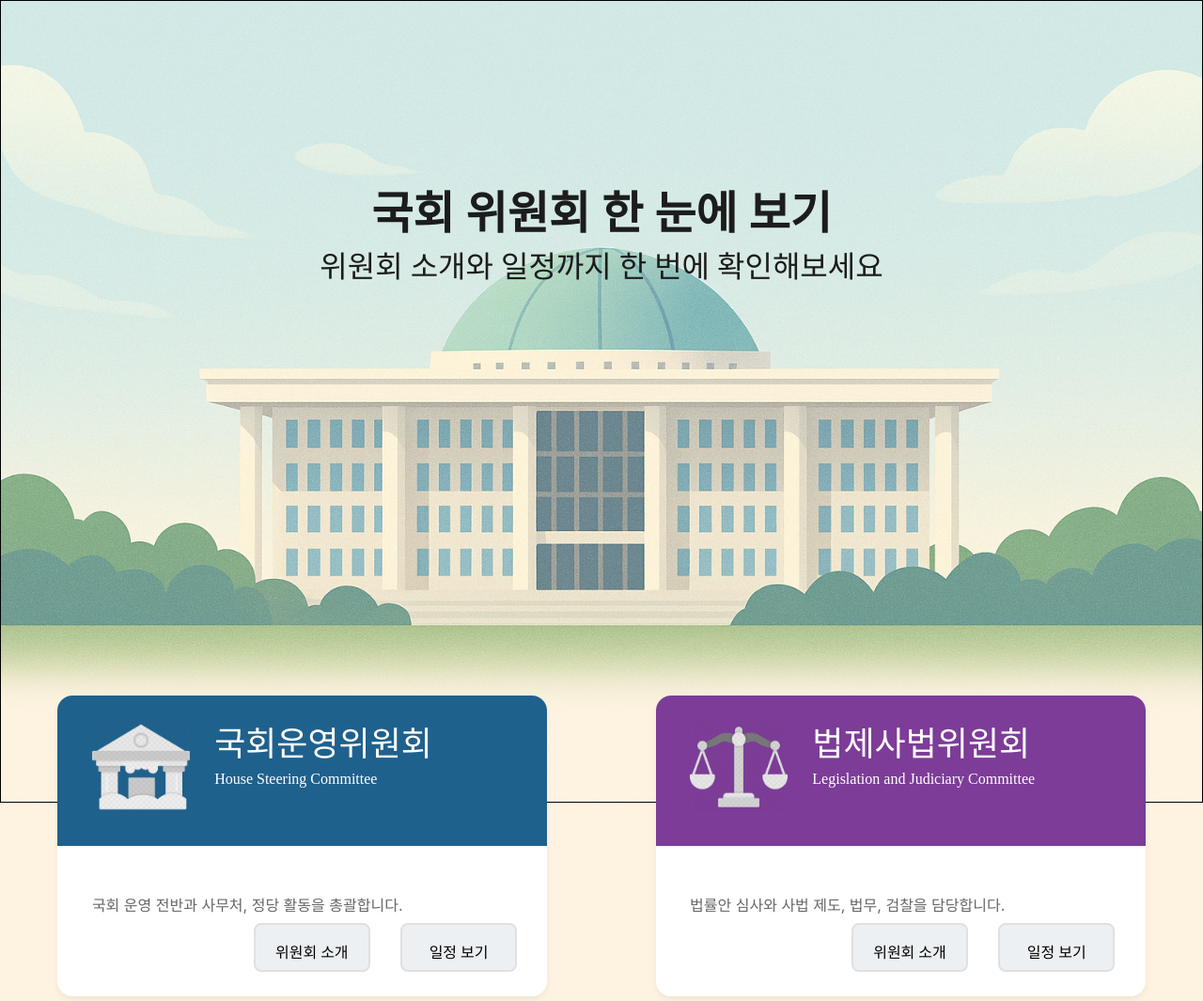
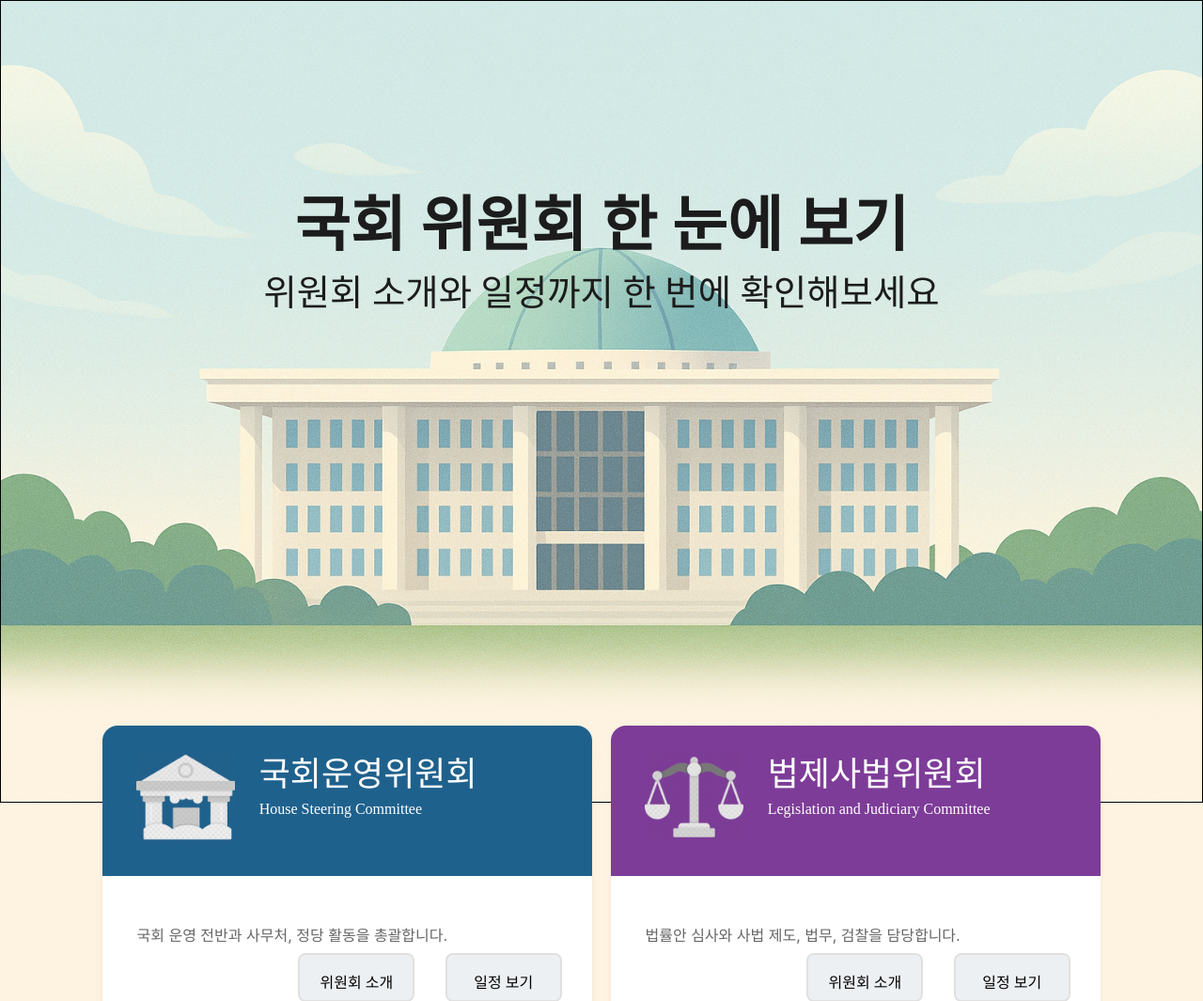
Before and after one commit to leehosung-edu/oao-dashborad, a FastAPI app: page / in a window 1280 px wide. Shown: the top 1065 px of the page at 94% size. Run offline with FastAPI, Linux system fonts and the light colour scheme.

Commit message:
이전 커밋 내용 롤백 및 그리드 사용 테스트

```diff
--- a/app/static/css/index.css
+++ b/app/static/css/index.css
@@ -19,6 +19,7 @@ main {
     display: flex;
     min-height: 4224px; /* 최소 높이 4224px 유지 */
     max-height: calc(100% + 100px); /* 내부 요소 길이에 100px 추가 */
+    /* width: 100%; */
     width: auto;
     flex-direction: column;
     align-items: center;
@@ -48,7 +49,7 @@ main {
     color: #1C1C1C;
     text-align: center;
     font-family: "Noto Sans KR";
-    font-size: clamp(12px, 7vw, 48px);
+    font-size: clamp(12px, 5vw, 7vw);
     font-style: normal;
     font-weight: 700;
     margin-top: 15%;
@@ -59,17 +60,21 @@ main {
     color: #1C1C1C;
     text-align: center;
     font-family: "Noto Sans KR";
-    font-size: clamp(9px, 3vw, 32px);
+    font-size: clamp(9px, 3vw, 6vw);
     font-style: normal;
     font-weight: 300;
     margin: 0vw;
 }
 .committe_container{
+    /* width: 100%; */
     display: flex;
+    /* display: grid;
+    grid-template-columns: 1fr 1fr;
+    grid-auto-rows: minmax(auto, max-content); */
     align-content: flex-start;
     flex-direction: row;
     flex-wrap: wrap;
-    justify-content: space-around;
+    justify-content: center;
     gap: 20px;
     position: relative;
     margin-top: 34%;
@@ -78,6 +83,8 @@ main {
     border-radius: 16px;
     background: #FFF;
     box-shadow: 0px 4px 6px 0px rgba(0, 0, 0, 0.05), 0px 0px 0px 0px rgba(0, 0, 0, 0.00), 0px 0px 0px 0px rgba(0, 0, 0, 0.00), 0px 0px 0px 0px rgba(0, 0, 0, 0.00), 0px 0px 0px 0px rgba(0, 0, 0, 0.00);
+    /* width: 100%;
+    height: auto; */
     width: 521px;
     height: 320px;
     flex-shrink: 0;
@@ -255,11 +262,11 @@ background: #117864;
     margin-top: -10%;
     margin-left: 70%;
 }
-@media (min-width: 1200px){
+/* @media (min-width: 1200px){
     .committe_container{
         display: grid;
         grid-template-columns: repeat(2,521px);
         column-gap: 9vw;
         justify-content: center;
     }
-}
+} */
```
